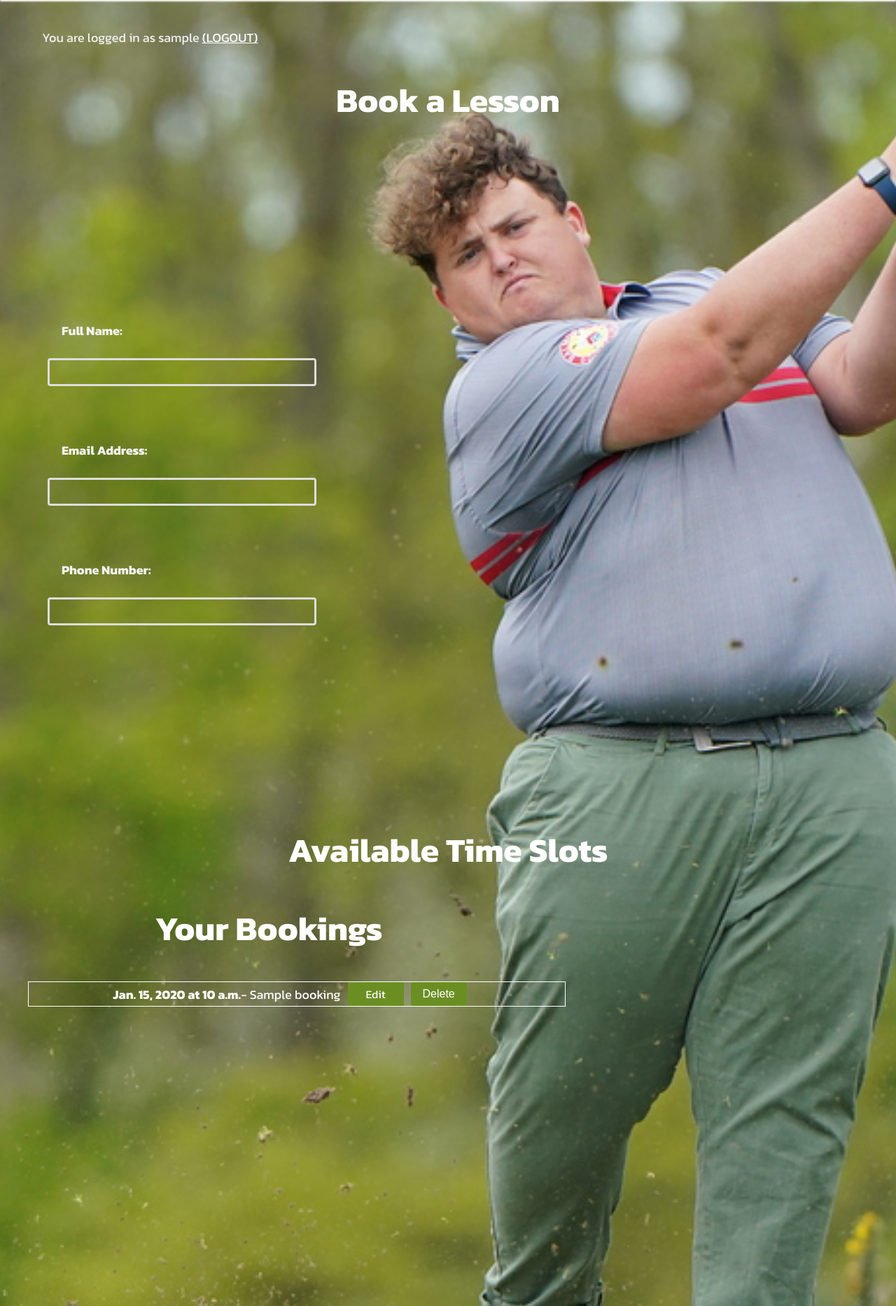
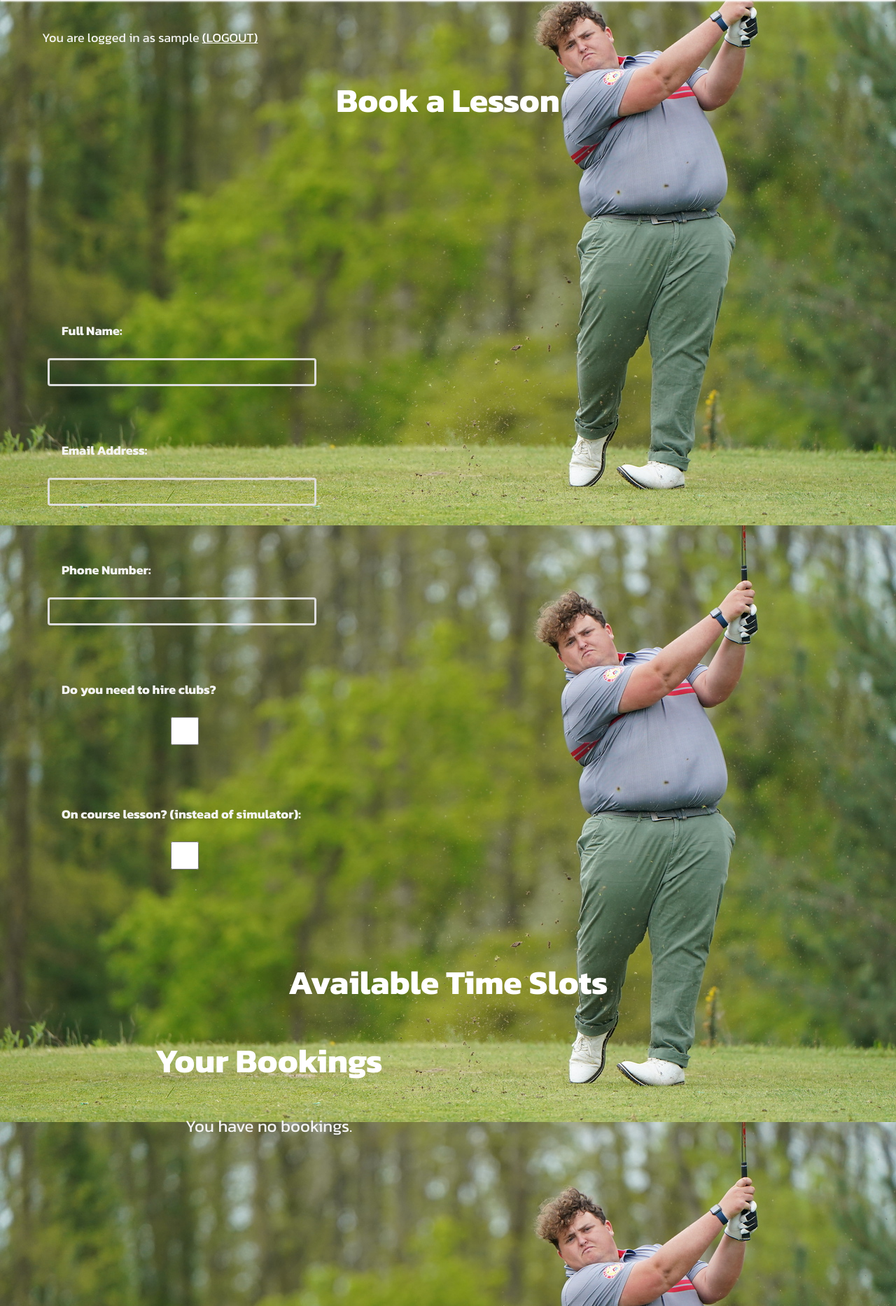
Before and after one commit to Code-Institute-Submissions/learn_golf_booking, a Django app: page /book/ in a window 1280 px wide. Shown: the part 102-1969 px from the top of the page at 70% size. Run offline with Django 5.2, Linux system fonts and the light colour scheme; a user stored in the database is signed in; tables that the repository leaves empty hold one stand-in row (values such as "Sample post"); data that the repository does not hold is empty; some libraries are stand-ins or nearby versions.

Commit message:
add checkboxes to bookingform

```diff
--- a/codestar/settings.py
+++ b/codestar/settings.py
@@ -45,7 +45,6 @@
     'django.contrib.staticfiles',
     'lessons',
     'accounts',
-
 ]
 
 AUTH_USER_MODEL = 'auth.User'
@@ -60,6 +59,7 @@
     'django.contrib.auth.middleware.AuthenticationMiddleware',
     'django.contrib.messages.middleware.MessageMiddleware',
     'django.middleware.clickjacking.XFrameOptionsMiddleware',
+    'lessons.middleware.DeletePastBookingsMiddleware',
 ]
 
 ROOT_URLCONF = 'codestar.urls'
--- a/lessons/forms.py
+++ b/lessons/forms.py
@@ -4,6 +4,8 @@
 TIME_CHOICES = [(f"{hour:02d}:00", f"{hour:02d}:00") for hour in range(9, 18)]
 
 class BookingForm(forms.ModelForm):
+    hire_clubs = forms.BooleanField(required=False, label="Do you need to hire clubs?")
+    on_course_lesson = forms.BooleanField(required=False, label="On course lesson? (instead of simulator)")
     class Meta:
         model = Booking
         fields = ['name', 'email', 'phone',]
--- /dev/null
+++ b/lessons/middleware.py
@@ -0,0 +1,13 @@
+from django.utils import timezone
+from .models import Booking
+
+class DeletePastBookingsMiddleware:
+    def __init__(self, get_response):
+        self.get_response = get_response
+
+    def __call__(self, request):
+        today = timezone.now().date()
+        Booking.objects.filter(date__lt=today).delete()
+
+        response = self.get_response(request)
+        return response
--- a/lessons/templates/lessons/book_lessons.html
+++ b/lessons/templates/lessons/book_lessons.html
@@ -75,6 +75,7 @@
             <p id="confirm-delete">Are you sure you want to delete this booking?</p>
             <form id="deleteForm" method="post" action="">
                 {% csrf_token %}
+                <input type="hidden" id="delete_booking_id" name="delete_booking_id">
                 <button type="submit">Yes, Delete</button>
                 <button type="button" onclick="closeModal()">Cancel</button>
             </form>
--- a/lessons/urls.py
+++ b/lessons/urls.py
@@ -4,7 +4,7 @@
 urlpatterns = [
     path('book/', views.book_lessons, name='book_lessons'),
     path('booking/<int:booking_id>/edit/', views.booking_update, name='booking_update'),
-    path('booking/<int:booking_id>/delete/', views.booking_delete, name='booking_delete'),
+     path('bookings/delete/<int:booking_id>/', views.booking_delete, name='booking_delete'),
     path('success/', views.success, name='success'),
     path('', views.home, name='home'),
     path('available-slots/', views.available_slots, name='available_slots'),
--- a/lessons/views.py
+++ b/lessons/views.py
@@ -4,10 +4,13 @@
 from django.utils.dateparse import parse_date
 from django.contrib.auth.decorators import login_required
 from django.views.decorators.http import require_GET, require_http_methods
+from django.dispatch import receiver
+from django.contrib.auth.signals import user_logged_in
 from django.core.exceptions import ValidationError
 from .forms import BookingForm
 from .models import Booking
 from datetime import datetime, timedelta
+from django.utils import timezone
 from django.utils.timezone import make_aware
 
 def available_slots(request):
@@ -27,26 +30,52 @@
     else:
         return JsonResponse([], safe=False)
 
+@receiver(user_logged_in)
+def delete_past_bookings_on_login(sender, request, user, **kwargs):
+    today = timezone.now().date()
+    Booking.objects.filter(date__lt=today).delete()
+
+def delete_past_bookings():
+    today = timezone.now().date()
+    Booking.objects.filter(date__lt=today).delete()
+
 @require_http_methods(["GET", "POST"])
 def book_lessons(request):
+    delete_past_bookings()
+
     if request.method == 'POST':
         form = BookingForm(request.POST)
         selected_date = request.POST.get('selected_date')
         selected_time = request.POST.get('selected_time')
 
+        # Ensure the date and time are selected and valid
         if form.is_valid() and selected_date and selected_time:
+            selected_date_obj = parse_date(selected_date)
+
+            # Check for past date booking
+            if selected_date_obj and selected_date_obj < timezone.now().date():
+                form.add_error(None, 'You cannot book a date in the past.')
+                bookings = Booking.objects.filter(user=request.user)
+                return render(request, 'lessons/book_lessons.html', {'form': form, 'bookings': bookings})
+
             booking = form.save(commit=False)
-            booking.date = selected_date
-            booking.time = selected_time
+            booking.date = selected_date  # Set the date field manually
+            booking.time = selected_time  # Set the time field manually
             booking.user = request.user
 
+            # Process the checkbox values
+            booking.hire_clubs = form.cleaned_data.get('hire_clubs', False)
+            booking.on_course_lesson = form.cleaned_data.get('on_course_lesson', False)
+
+            # Validate the booking
             try:
-                booking.full_clean()
+                booking.full_clean()  # Calls all validation methods
                 booking.save()
                 return redirect('success')
             except ValidationError as e:
-                form.add_error(None, e)
+                form.add_error(None, e)  # Add validation errors to the form
 
+        # If the form is not valid, or any other error, return to the form
         bookings = Booking.objects.filter(user=request.user)
         return render(request, 'lessons/book_lessons.html', {'form': form, 'bookings': bookings, 'error': 'Date and time must be selected.'})
 
--- a/static/css/style.css
+++ b/static/css/style.css
@@ -11,6 +11,7 @@
     margin: 0;
     min-height: 100vh;
     font-size: large;
+    transition: none !important;
 }
 
 .container {
@@ -137,6 +138,7 @@
     background-image: url(../images/book.jpg.jpg);
     background-size: cover;
     background-position: 70%;
+    background-attachment: fixed;
     flex-grow: 1;
 }
 /* Accounts */
@@ -339,8 +341,14 @@
 /* Booking Calender */
 
 #calendar {
-    min-height: 800px;
-    width: 100%;
+    width: 80vw; /* Make the calendar width fluid */
+    margin: 0 auto; /* Center the calendar horizontally */
+    overflow: hidden; /* Prevent content overflow */
+    padding: 0; /* Remove extra padding */
+    box-sizing: border-box; /* Include padding and border in the element's total width and height */
+    transition: none; /* Prevent transitions that may cause layout shifts */
+    display: flex; /* Use Flexbox for stability */
+    justify-content: center; /* Center the calendar content */
 }
 #time-slots {
     max-width: 900px;
--- a/static/js/script.js
+++ b/static/js/script.js
@@ -8,27 +8,34 @@
     const calendarContainer = document.getElementById('calendar');
 
     function initializeCalendar() {
-        if (calendarEl && !calendar) { // Initialize calendar if it hasn't been already
+        if (calendarEl && !calendar) {
+            console.log('Initializing calendar...');
             calendar = new FullCalendar.Calendar(calendarEl, {
                 initialView: 'dayGridMonth',
+                validRange: {
+                    start: new Date().toISOString().split('T')[0] // Only allow dates from today onward
+                },
                 dateClick: function (info) {
+                    console.log('Date clicked:', info.dateStr);
                     document.getElementById('selected_date').value = info.dateStr;
                     fetchAvailableSlots(info.dateStr);
                     highlightSelectedDate(info.dateStr);
-                }
+                },
+                height: 'auto', // Ensure the calendar adapts to content height
+                contentHeight: 'auto', // Dynamically adjust content height
+                expandRows: true, // Make rows expand to fit available space
+                fixedWeekCount: false // Allows the calendar to adjust its height dynamically
             });
             calendar.render();
         }
     }
 
     function fetchAvailableSlots(date) {
-        console.log('Fetching available slots for date:', date); // Debugging log
         fetch(`/lessons/available-slots/?date=${encodeURIComponent(date)}`)
             .then(response => response.json())
             .then(data => {
-                console.log('Received data:', data); // Log the received data
                 const timeSlotList = document.getElementById('time-slot-list');
-                timeSlotList.innerHTML = ''; // Clear previous slots
+                timeSlotList.innerHTML = '';
                 if (data.length > 0) {
                     data.forEach(slot => {
                         const li = document.createElement('li');
@@ -41,6 +48,12 @@
                 }
             })
             .catch(error => console.error('Error fetching time slots:', error));
+    }
+
+    function selectTimeSlot(time, date) {
+        document.getElementById('selected_time').value = time;
+        document.getElementById('selected_date').value = date;
+        document.getElementById('bookingForm').submit();
     }
 
     function highlightSelectedDate(dateStr) {
@@ -85,9 +98,8 @@
 }
 
 function openModal(bookingId) {
-    // Construct the correct delete URL with the booking ID
-    const deleteForm = document.getElementById('deleteForm');
-    deleteForm.action = `/lessons/booking/${bookingId}/delete/`; // Adjust if needed based on your URL patterns
+    document.getElementById('delete_booking_id').value = bookingId;
+    document.getElementById('deleteForm').action = `/bookings/delete/${bookingId}/`;
     document.getElementById('deleteModal').style.display = 'block';
 }
 
@@ -97,7 +109,7 @@
 
 window.onclick = function (event) {
     const modal = document.getElementById('deleteModal');
-    if (event.target === modal) {
+    if (event.target == modal) {
         closeModal();
     }
 }
```
